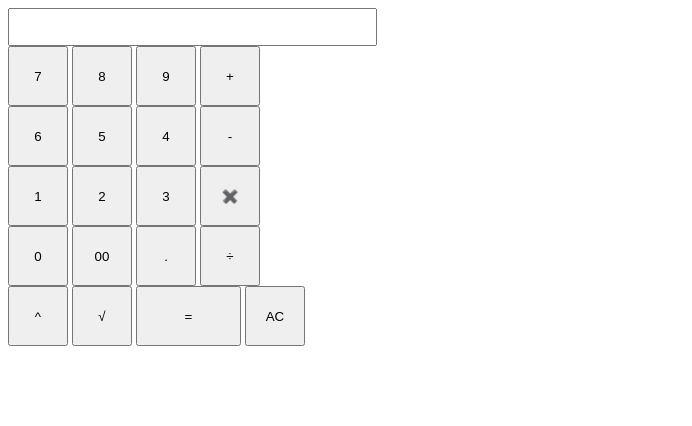
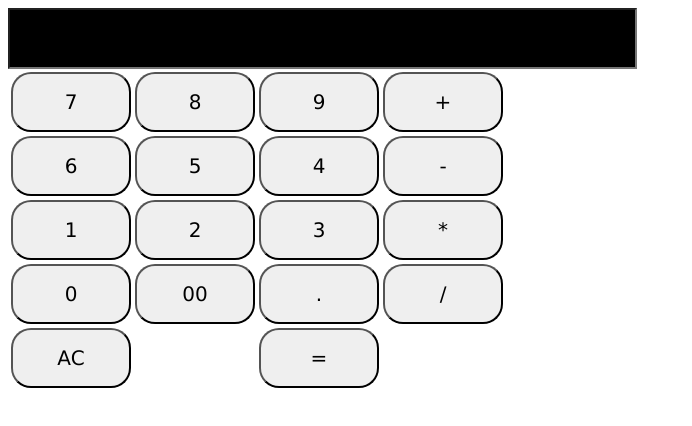
Before and after one commit to finish-cloud/-JavaScript-, a plain HTML site: page index.html in a window 1280 px wide. Shown: the whole page, without its empty margins (0-692 px from the left). Drawn offline with nearby package versions, Linux system fonts and the light colour scheme.

Commit message:
modify css

```diff
--- a/index.html
+++ b/index.html
@@ -1,56 +1,65 @@
 <!DOCTYPE html>
 <meta charset="UTF-8">
-<html>
+<html lang="ja">
+    <head>
+        <meta charset="UTF-8">
+        <script src="https://code.jquery.com/jquery-3.2.1.js" integrity="sha256-DZAnKJ/6XZ9si04Hgrsxu/8s717jcIzLy3oi35EouyE=" crossorigin="anonymous"></script>  <!-- jqueryで実装する場合 -->
+        <link rel="stylesheet" href="style.css">
+        <title>電卓</title>
+    </head>
     <body>
-    <style>
-    button
-    {
-        width: 60px;
-        height: 60px;
-    }
-    </style>
-    <input style="font-size: 28px; text-align: right;" /><br />
+        <input/>
         <script>
         function update( _v ) // input tag を更新する関数
         {
-        document.querySelector( 'input' ).value = _v
+            document.querySelector( 'input' ).value = _v;
         }
 
         function append( _v ) // 数字を後ろに追加する
         {
-        document.querySelector( 'input' ).value += _v
+            document.querySelector( 'input' ).value += _v;
         }
 
         function calc() // 「＝」で計算する
         {
-        const v = document.querySelector( 'input' ).value
+            const v = document.querySelector( 'input' ).value;
             try {
-            const f = new Function( 'return ' + v )
-            update( f().toString() )
+                const f = new Function( 'return ' + v );
+                update( f().toString() );
             } catch( _error ) {
-            update( _error ) // 計算に失敗したら、エラーの内容を表示
+                update( _error ); // 計算に失敗したら、エラーの内容を表示
             }
         }
         </script>
-    <button onclick="append( '7' )" >7</button>
-    <button onclick="append( '8' )" >8</button>
-    <button onclick="append( '9' )" >9</button>
-    <button onclick="append( '+' )" >+</button><br />
-    <button onclick="append( '6' )" >6</button>
-    <button onclick="append( '5' )" >5</button>
-    <button onclick="append( '4' )" >4</button>
-    <button onclick="append( '-' )" >-</button><br />
-    <button onclick="append( '1' )" >1</button>
-    <button onclick="append( '2' )" >2</button>
-    <button onclick="append( '3' )" >3</button>
-    <button onclick="append( '*' )" >✖️</button><br />
-    <button onclick="append( '0' )" >0</button>
-    <button onclick="append( '00' )" >00</button>
-    <button onclick="append( '.' )" >.</button>
-    <button onclick="append( '/' )" >÷</button><br />
-    <button onclick="append( '**' )" >^</button>
-    <button onclick="append( '**0.5' )" >√</button>
-    <button onclick="calc()" style="width:105px;">=</button>
-    <button onclick="update( '' ) " >AC</button>
+        <table>
+            <tr>
+                <td><button onclick="append( '7' )" >7</button></td>
+                <td><button onclick="append( '8' )" >8</button></td>
+                <td><button onclick="append( '9' )" >9</button></td>
+                <td><button onclick="append( '+' )" >+</button></td>
+            </tr>
+            <tr>
+                <td><button onclick="append( '6' )" >6</button></td>
+                <td><button onclick="append( '5' )" >5</button></td>
+                <td><button onclick="append( '4' )" >4</button></td>
+                <td><button onclick="append( '-' )" >-</button></td>
+            </tr>
+            <tr>
+                <td><button onclick="append( '1' )" >1</button></td>
+                <td><button onclick="append( '2' )" >2</button></td>
+                <td><button onclick="append( '3' )" >3</button></td>
+                <td><button onclick="append( '*' )" >️*</button></td>
+            </tr>
+            <tr>
+                <td><button onclick="append( '0' )" >0</button></td>
+                <td><button onclick="append( '00' )" >00</button></td>
+                <td><button onclick="append( '.' )" >.</button></td>
+                <td><button onclick="append( '/' )" >/</button></td>
+            </tr>
+            <tr>
+                <td colspan="2"><button onclick="update( '' ) " >AC</button></td>
+                <td colspan="2"><button onclick="calc()">=</button></td>
+            </tr>
+        </table>
     </body>
 </html>
--- a/style.css
+++ b/style.css
@@ -0,0 +1,15 @@
+button{
+    width: 120px;
+    height: 60px;
+    font-family: Verdana, sans-serif;
+    font-size:20px;
+    border-radius:20px 20px 20px 20px;
+    }
+
+
+input{
+    font-size: 48px;
+    text-align: right;
+    color: white;
+    background-color:black ;
+    }
```
Lines whose indentation alone changed are shown as unchanged.
